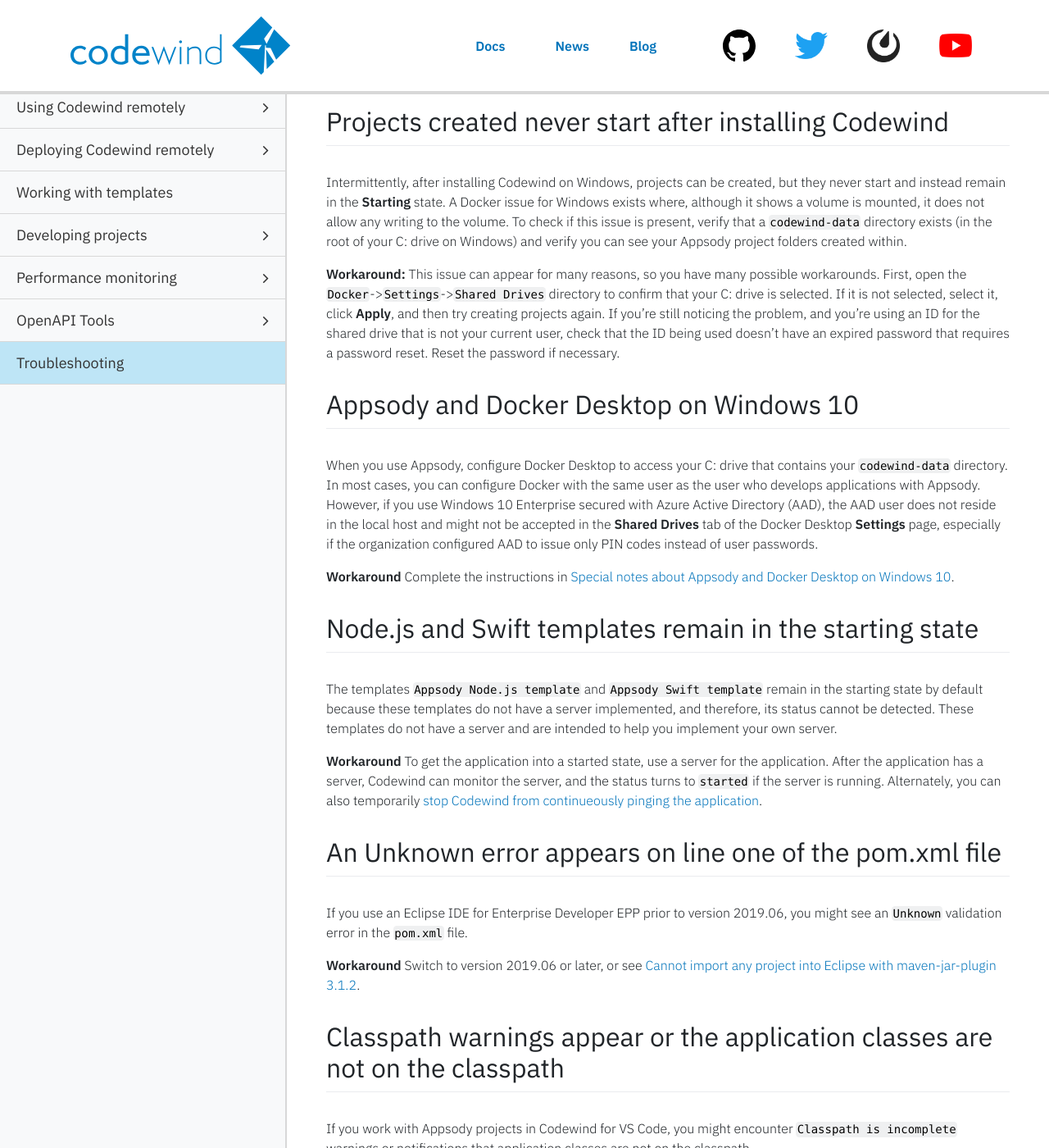
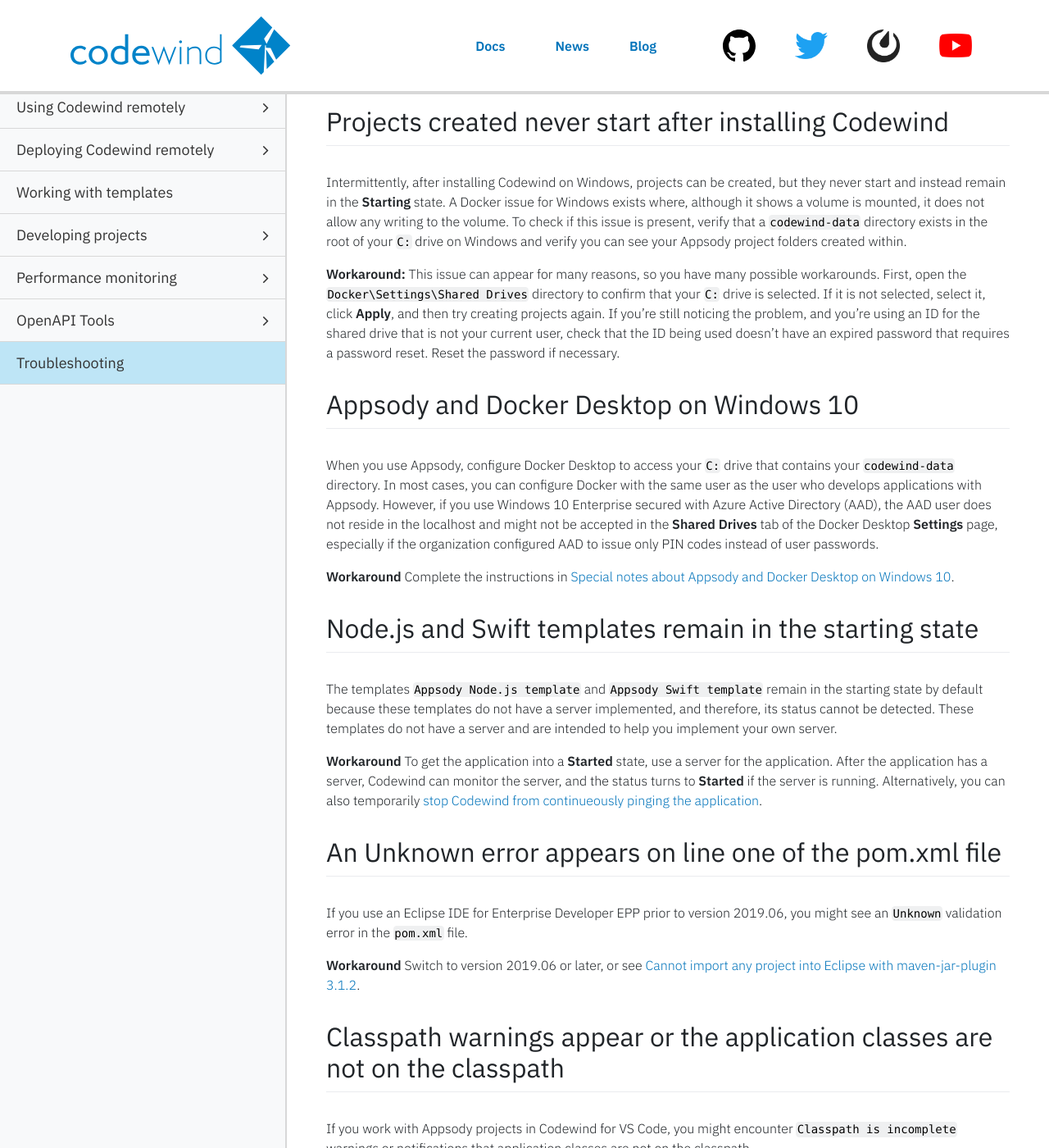
Before and after one commit to eclipse-archived/codewind-docs, a Jekyll site: the page built from docs/_documentations/troubleshooting.md, in a window 1280 px wide and 1400 px high, scrolled down 8863 px. Shown: the whole window at 82% size. Built offline with Jekyll 4.4.1, drawn with Linux system fonts in a browser that asks for light colours; nearby versions of some CDN libraries; comment, search, counter and statistics services are not loaded; some of the changed text lies outside the part shown.

Commit message:
Small grammar/style edits

```diff
--- a/docs/_documentations/troubleshooting.md
+++ b/docs/_documentations/troubleshooting.md
@@ -381,9 +381,9 @@ Issue link:
 18.10:
 -->
 ## Projects created never start after installing Codewind
-Intermittently, after installing Codewind on Windows, projects can be created, but they never start and instead remain in the **Starting** state. A Docker issue for Windows exists where, although it shows a volume is mounted, it does not allow any writing to the volume. To check if this issue is present, verify that a `codewind-data` directory exists (in the root of your C: drive on Windows) and verify you can see your Appsody project folders created within.
+Intermittently, after installing Codewind on Windows, projects can be created, but they never start and instead remain in the **Starting** state. A Docker issue for Windows exists where, although it shows a volume is mounted, it does not allow any writing to the volume. To check if this issue is present, verify that a `codewind-data` directory exists in the root of your `C:` drive on Windows and verify you can see your Appsody project folders created within.
 
-**Workaround:** This issue can appear for many reasons, so you have many possible workarounds. First, open the `Docker`->`Settings`->`Shared Drives` directory to confirm that your C: drive is selected. If it is not selected, select it, click **Apply**, and then try creating projects again. If you're still noticing the problem, and you're using an ID for the shared drive that is not your current user, check that the ID being used doesn't have an expired password that requires a password reset. Reset the password if necessary.
+**Workaround:** This issue can appear for many reasons, so you have many possible workarounds. First, open the `Docker\Settings\Shared Drives` directory to confirm that your `C:` drive is selected. If it is not selected, select it, click **Apply**, and then try creating projects again. If you're still noticing the problem, and you're using an ID for the shared drive that is not your current user, check that the ID being used doesn't have an expired password that requires a password reset. Reset the password if necessary.
 
 <!--
 Action/Topic: Appsody with Codewind
@@ -392,7 +392,7 @@ Issue link: https://github.com/eclipse/codewind/issues/498
 18.10:
 -->
 ## Appsody and Docker Desktop on Windows 10
-When you use Appsody, configure Docker Desktop to access your C: drive that contains your `codewind-data` directory. In most cases, you can configure Docker with the same user as the user who develops applications with Appsody. However, if you use Windows 10 Enterprise secured with Azure Active Directory (AAD), the AAD user does not reside in the local host and might not be accepted in the **Shared Drives** tab of the Docker Desktop **Settings** page, especially if the organization configured AAD to issue only PIN codes instead of user passwords.
+When you use Appsody, configure Docker Desktop to access your `C:` drive that contains your `codewind-data` directory. In most cases, you can configure Docker with the same user as the user who develops applications with Appsody. However, if you use Windows 10 Enterprise secured with Azure Active Directory (AAD), the AAD user does not reside in the localhost and might not be accepted in the **Shared Drives** tab of the Docker Desktop **Settings** page, especially if the organization configured AAD to issue only PIN codes instead of user passwords.
 
 **Workaround** Complete the instructions in [Special notes about Appsody and Docker Desktop on Windows 10](https://github.com/gcharters/kabanero-dev-getting-started/blob/master/docker-windows-aad.md).
 
@@ -405,7 +405,7 @@ Issue link: https://github.com/eclipse/codewind-docs/issues/64
 ## Node.js and Swift templates remain in the starting state
 The templates `Appsody Node.js template` and `Appsody Swift template` remain in the starting state by default because these templates do not have a server implemented, and therefore, its status cannot be detected. These templates do not have a server and are intended to help you implement your own server.
 
-**Workaround** To get the application into a started state, use a server for the application. After the application has a server, Codewind can monitor the server, and the status turns to `started` if the server is running. Alternately, you can also temporarily [stop Codewind from continueously pinging the application](#how-to-stop-the-app-from-continuously-pinging).
+**Workaround** To get the application into a **Started** state, use a server for the application. After the application has a server, Codewind can monitor the server, and the status turns to **Started** if the server is running. Alternatively, you can also temporarily [stop Codewind from continueously pinging the application](#how-to-stop-the-app-from-continuously-pinging).
 
 <!--
 Action/Topic: Appsody with Codewind
@@ -441,12 +441,12 @@ Issue link: https://github.com/eclipse/codewind-docs/issues/64 and https://githu
 ## Starting in debug mode results in failure to attach the debugger
 If you work with Appsody projects in Codewind, and if you restart the project in debug mode, the first attempt to attach the debugger might fail.
 
-**Workaround** Run the `Attach Debugger` action manually. Below are sample steps to follow in VS Code. The steps to manually attach the debugger in other IDEs will be similar:
-1. After you create a project, wait for VS Code to display the project's state as `Running`.
+**Workaround** Run the `Attach Debugger` action manually. The following sample steps show instructions for VS Code. The steps to manually attach the debugger in other IDEs is similar:
+1. After you create a project, wait for VS Code to display the project's state as **Running**.
 2. Then, right-click the project and select **Restart in Debug Mode**.
 3. Allow the process to finish. It fails, and a connection exception window appears.
 4. The `Restarting <my_project> into debug mode` message is displayed. Wait for this restart notification to disappear.
-5. To manually set the debugger, click the **Debug** tab and then **Play**. The debugger is successfully attached to the project if `Debug <my_project>` is displayed in the message bar, or if the project's state shows `Debugging`.
+5. To manually set the debugger, click the **Debug** tab and then **Play**. The debugger is successfully attached to the project if `Debug <my_project>` is displayed in the message bar or if the project's state shows **Debugging**.
 
 <!--
 Codewind version: 0.6.0
```
